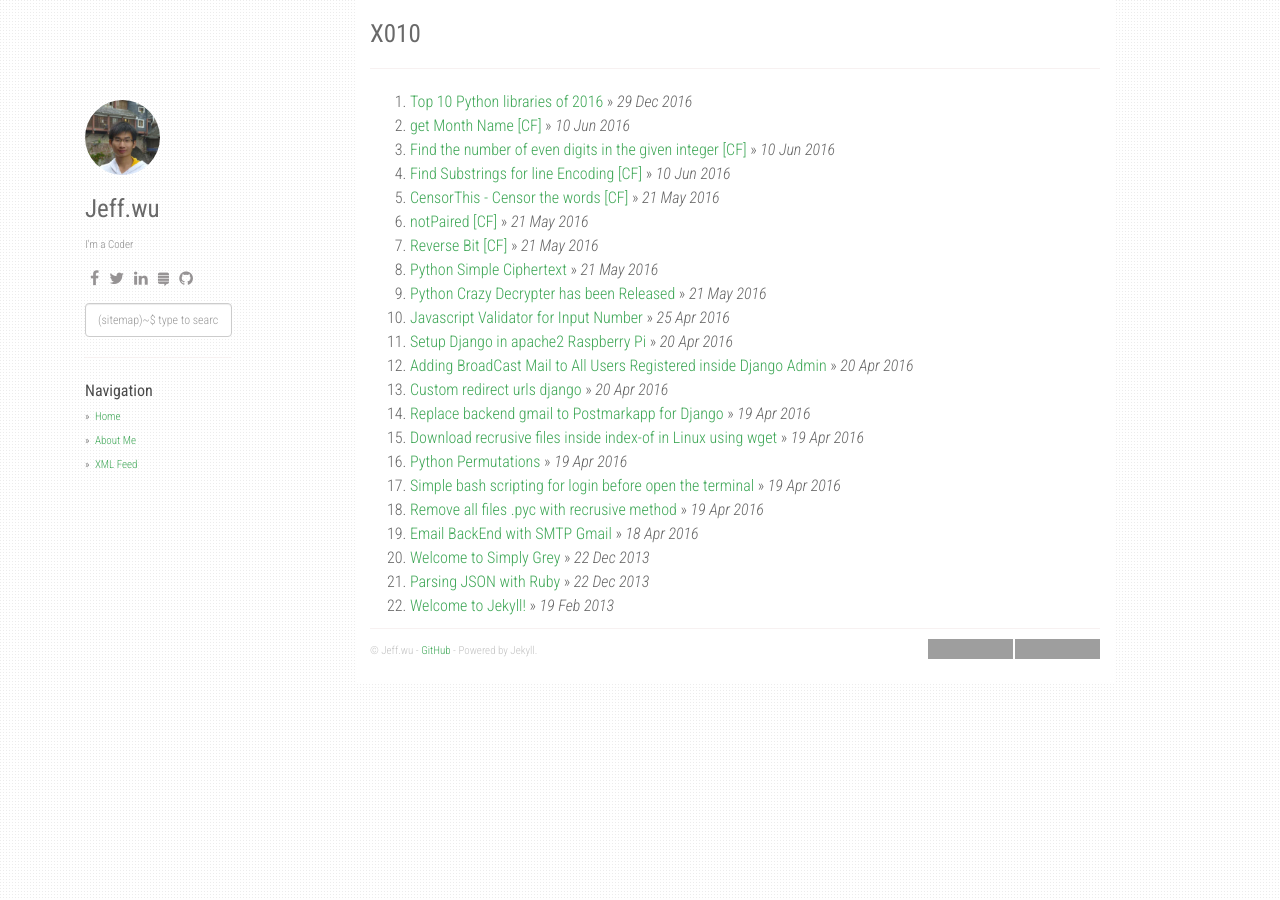
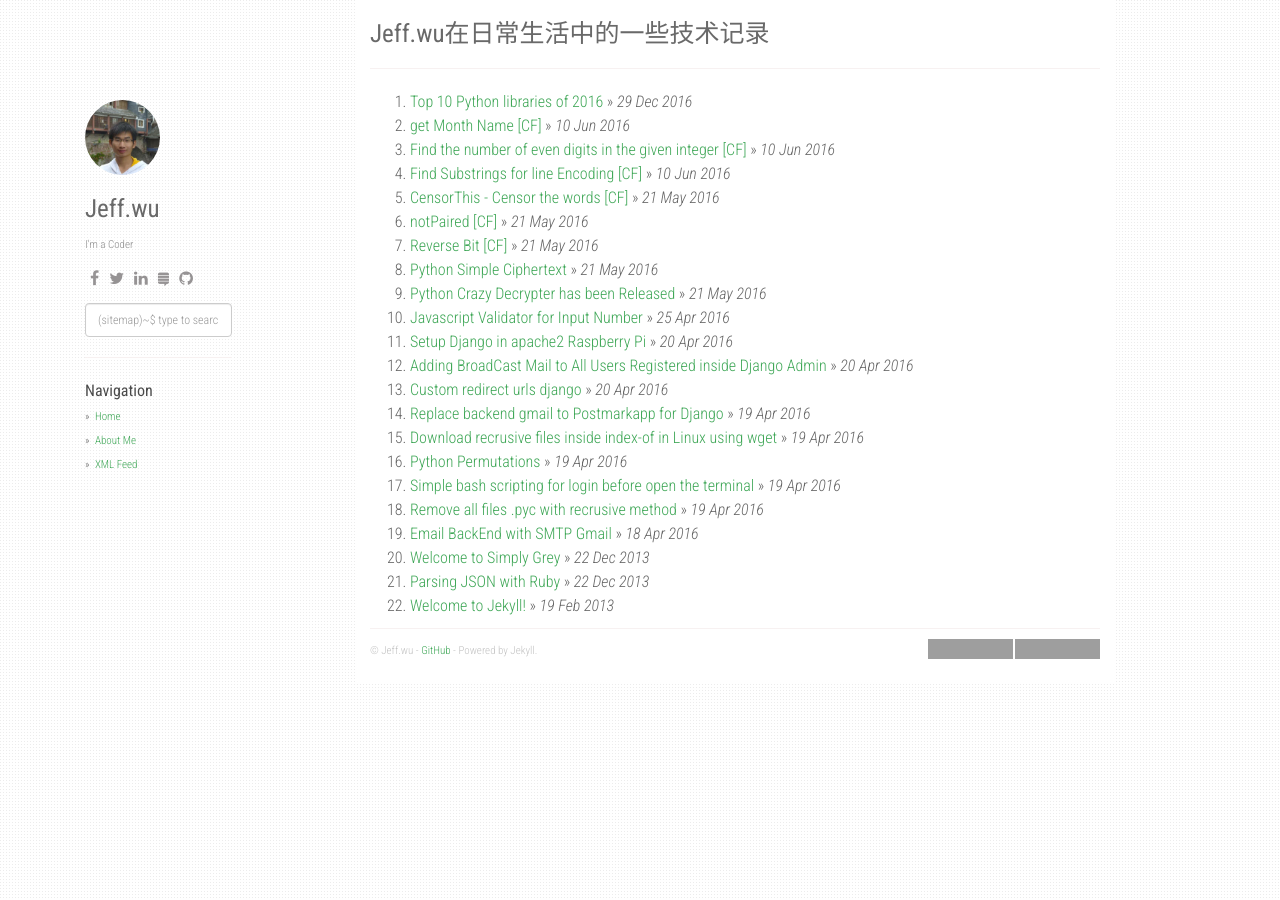
Before and after one commit to X010/x010.github.io, a Jekyll site: the page built from index.html, in a window 1280 px wide. Built offline with Jekyll 4.4.1, drawn with Linux system fonts in a browser that asks for light colours; nearby versions of some CDN libraries; the list of posts is cut into pages by our own code; grey boxes are pictures that could not be loaded.

Commit message:
edit about title

```diff
--- a/_config.yml
+++ b/_config.yml
@@ -1,4 +1,4 @@
-title: X010
+title: Jeff.wu在日常生活中的一些技术记录
 description: 个人站点-分享一些技术文章
 author: Jeff.wu
 github: https://github.com/x010
```
